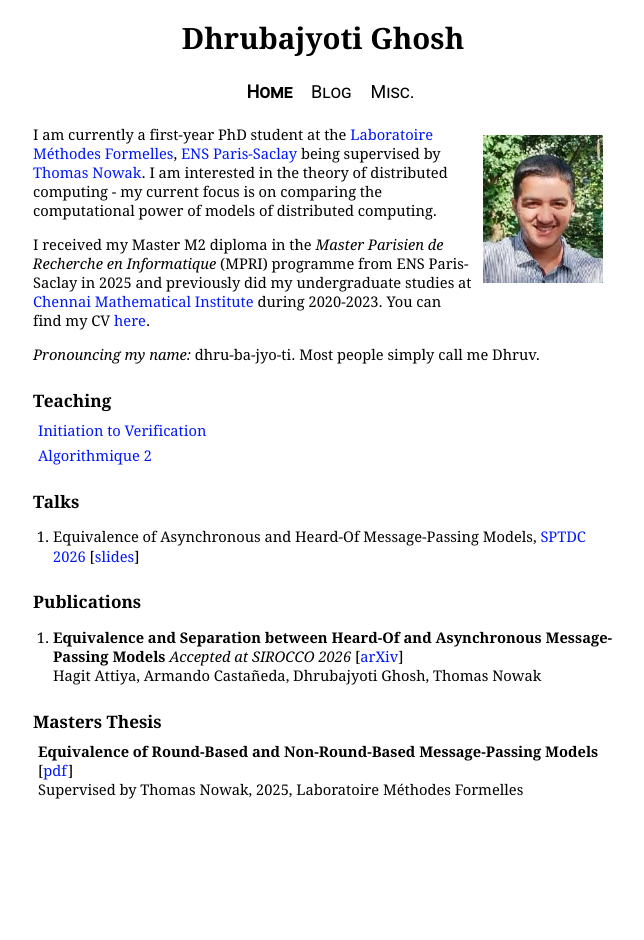
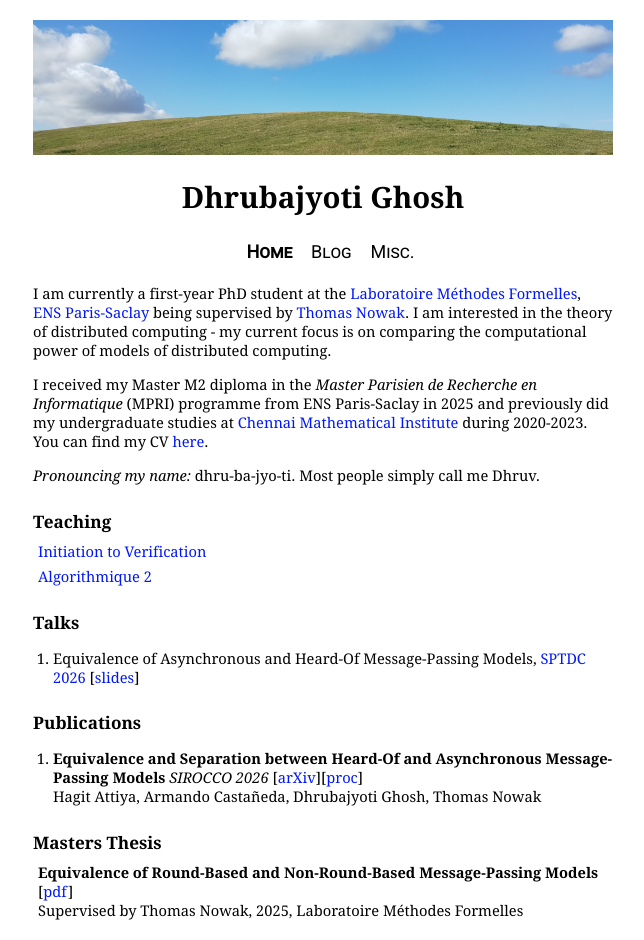
Before and after one commit to ghoshdhruba/ghoshdhruba.github.io, a Jekyll site: the page built from index.html, in a window 1280 px wide. Shown: the whole page, without its empty margins (317-961 px from the left). Built offline with Jekyll 4.4.1, drawn with Linux system fonts in a browser that asks for light colours; before the commit the page ends 900 px from its top, so only the background shows below that.

Commit message:
Top of page image

```diff
--- a/_layouts/default.html
+++ b/_layouts/default.html
@@ -9,9 +9,20 @@
     </head>
     <body>
         <main>
+            <!--<img src="assets/images/topOfPage/rotheneuf_rocks_cropped.jpg" width="100%" style="margin-top:20px">-->
+            <img id="random-banner" src="" width="100%" style="margin-top:20px; padding-bottom:0px">
+            <script>
+                const random = Math.floor(Math.random()*5) + 1;
+
+                document.getElementById('random-banner').src =
+                    `{{ '/assets/images/topOfPage/cropped' | relative_url }}${random}.jpg`;
+            </script>
             <h1 style="text-align:center"> Dhrubajyoti Ghosh </h1>
             {% include navigation.html %}
-            <h2 style="text-align: left;"> {{ page.header }} </h2>
+            <h2 style="text-align: left; margin-bottom: 0px;"> {{ page.header }} </h2>
+            {% if page.date %}
+            <p style="margin-top:0px; margin-bottom: 20px;"><small>Posted on {{ page.date }}</small></p>
+            {% endif %}
             {{ content }}
         </main>
     </body>
--- a/index.html
+++ b/index.html
@@ -3,7 +3,7 @@ layout: default
 title: Dhrubajyoti Ghosh
 permalink: /
 ---
-<img src="assets/images/dp_25102022.jpg" alt="Me" width="120" style="float:right; margin:10px">
+<!--<img src="assets/images/dp_25102022.jpg" alt="Me" width="120" style="float:right; margin:10px">-->
 <p>
 I am currently a first-year PhD student at the <a href="https://lmf.cnrs.fr/">Laboratoire Méthodes Formelles</a>, <a href="https://ens-paris-saclay.fr/">ENS Paris-Saclay</a> being supervised by <a href="https://www.thomasnowak.net/">Thomas Nowak</a>.
 I am interested in the theory of distributed computing - my current focus is on comparing the computational power of models of distributed computing.
@@ -32,7 +32,7 @@ You can find my CV <a href="webpage_CV.pdf">here</a>.
 <h3> Publications </h3>
 
 <ol style="padding-left:5px">
-    <li> <b>Equivalence and Separation between Heard-Of and Asynchronous Message-Passing Models</b>  <i> Accepted at SIROCCO 2026 </i> [<a href="https://arxiv.org/pdf/2511.21859">arXiv</a>]
+    <li> <b>Equivalence and Separation between Heard-Of and Asynchronous Message-Passing Models</b>  <i> SIROCCO 2026 </i> [<a href="https://arxiv.org/pdf/2511.21859">arXiv</a>][<a href="https://link.springer.com/chapter/10.1007/978-3-032-26465-7_4">proc</a>]
     <br>
     Hagit Attiya, Armando Castañeda, Dhrubajyoti Ghosh, Thomas Nowak
     </li>
```
Also changed, not shown: _layouts/mathjax.html (+7 -0 lines), assets/images/topOfPage/cropped1.jpg (added), assets/images/topOfPage/cropped4.jpg (added), assets/images/topOfPage/cropped5.jpg (added), 2 other files.
